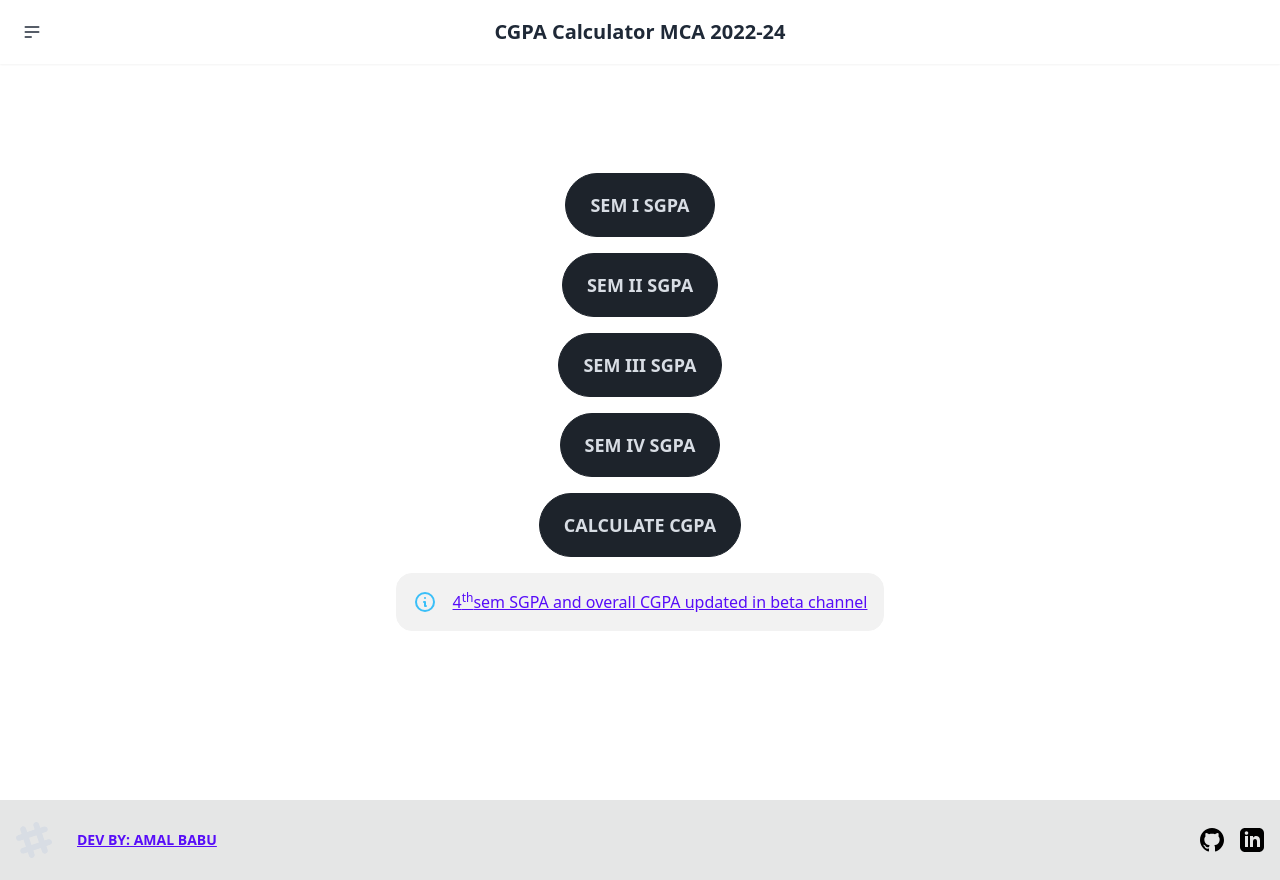
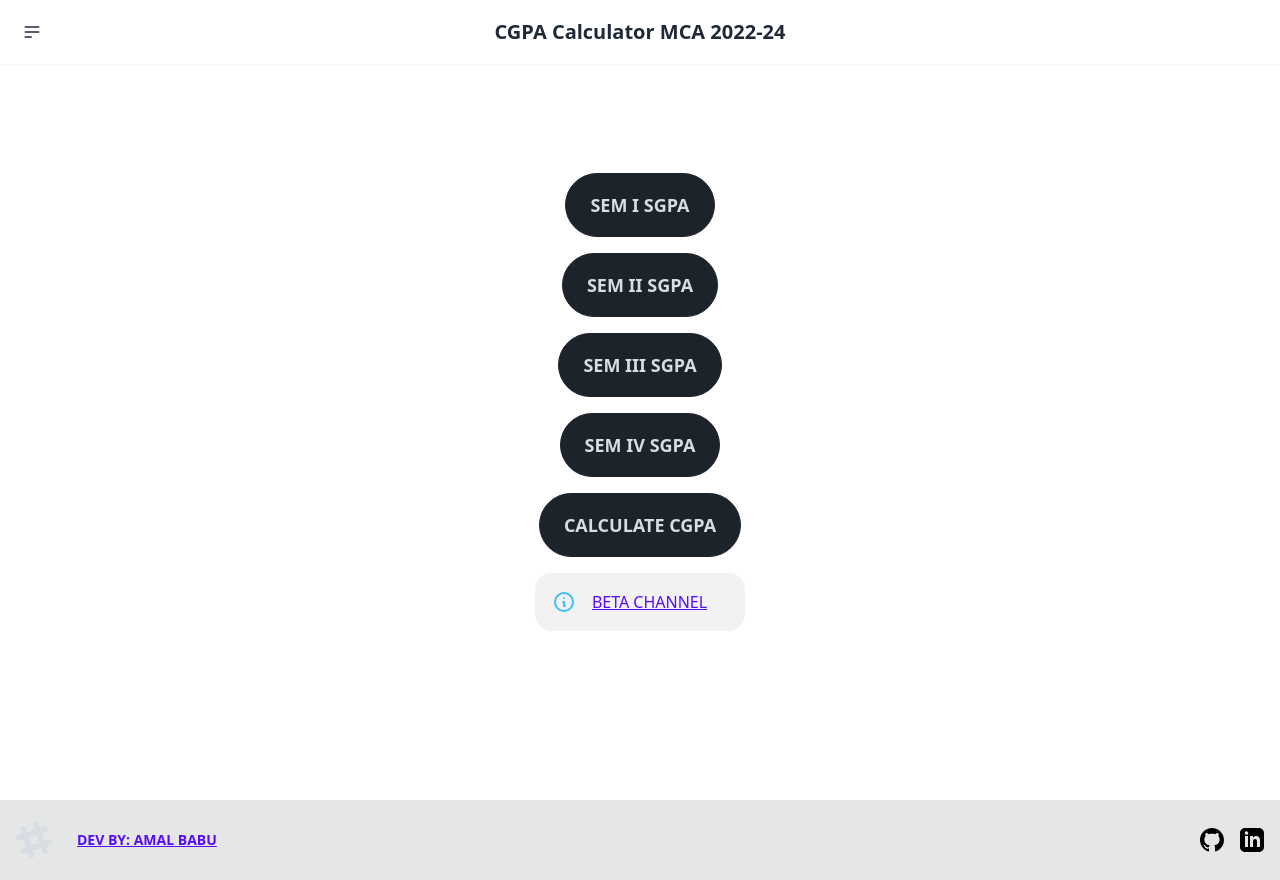
Before and after one commit to amal-babu-git/cgpa-mca-vtu-2022-24, a React (Vite) app: page / in a window 1280 px wide. Built offline with nearby package versions, Linux system fonts and the light colour scheme; no server answers.

Commit message:
beta- 4thsem

```diff
--- a/src/components/home/Home.jsx
+++ b/src/components/home/Home.jsx
@@ -88,8 +88,7 @@ const Home = () => {
 							</svg>
 							<span>
 								<Link className="link-primary underline" to={"https://cgpa-sgpa--beta-4vi7tum2.web.app/"}>
-									4<sup>th</sup>sem SGPA and overall CGPA updated in beta
-									channel
+									BETA CHANNEL
 								</Link>
 							</span>
 						</div>
```
